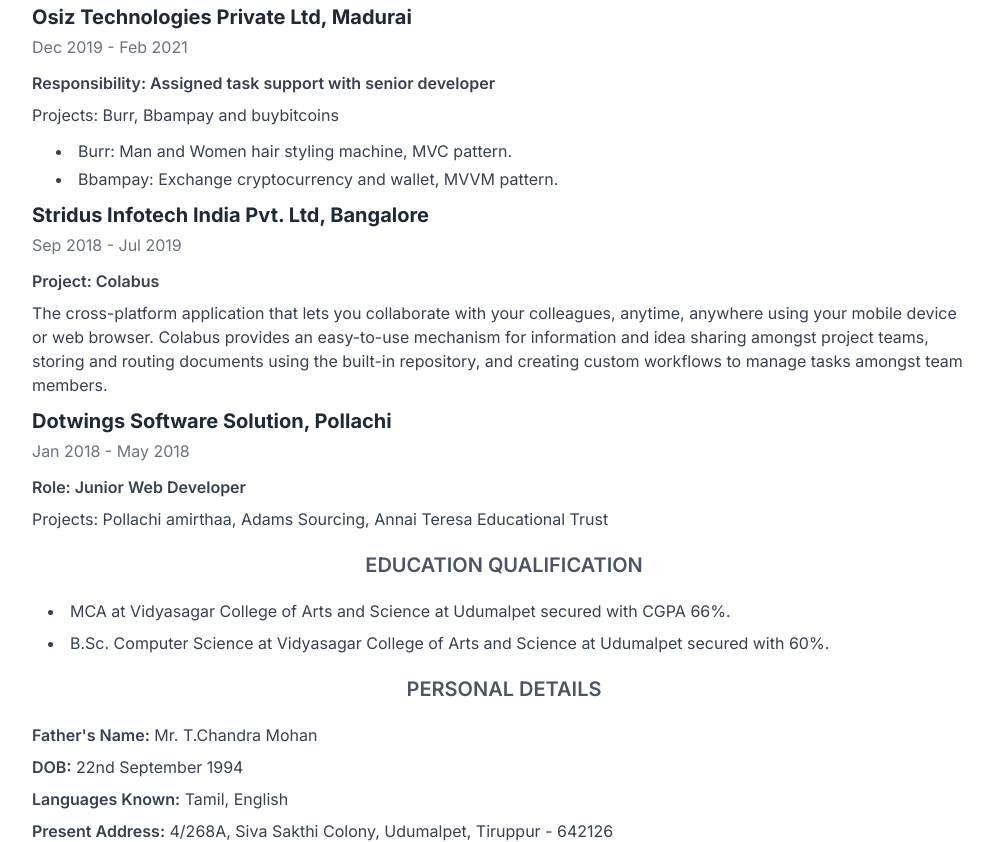
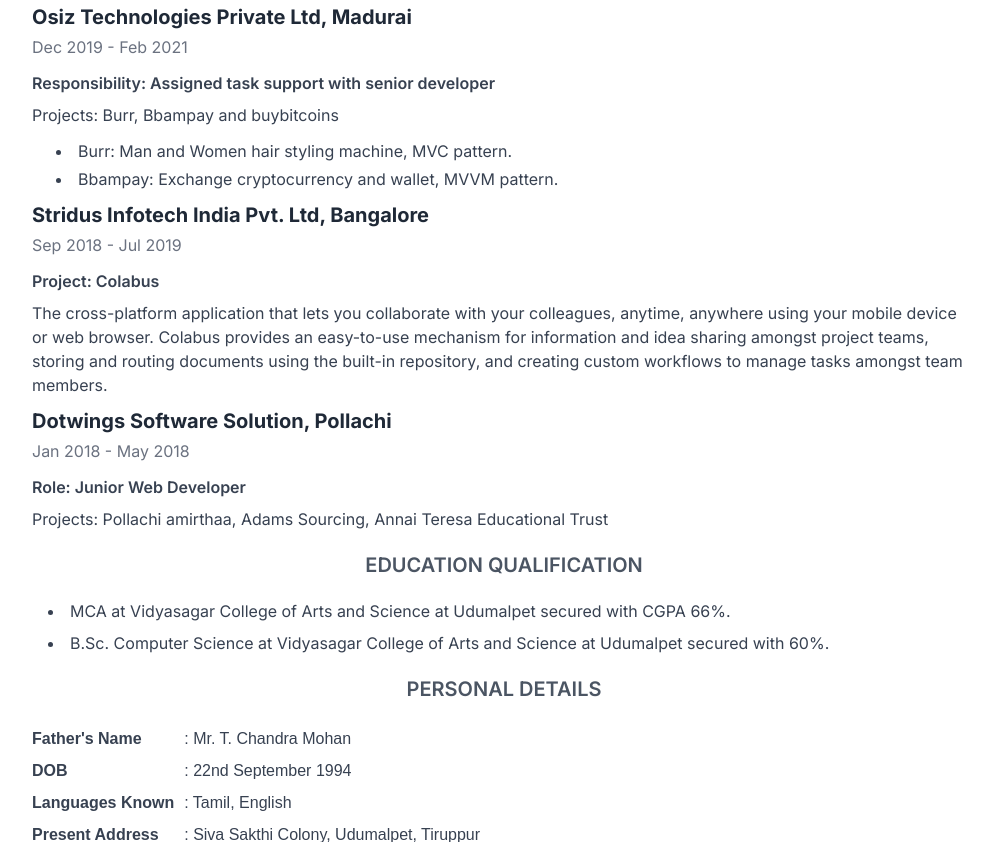
Before and after one commit to devtesterv/mainwesite, a plain HTML site: page VinothProfile.html in a window 1280 px wide. Shown: the part 1958-2800 px from the top of the page, without its empty margins (136-1129 px from the left). Drawn offline with nearby package versions, Linux system fonts and the light colour scheme.

Commit message:
code clean

```diff
--- a/VinothProfile.html
+++ b/VinothProfile.html
@@ -85,7 +85,6 @@
                         <path d="M18 8.118l-8 4-8-4V14a2 2 0 002 2h12a2 2 0 002-2V8.118z" />
                     </svg>
                     <a href="mailto:vinothchandru@hotmail.com" class="hover:text-blue-600 transition-colors duration-200">vinothchandru@hotmail.com</a>
-                    <a href="https://play.google.com/store/apps/dev?id=6910380729282684395&hl=en_US" class="hover:text-blue-600 transition-colors duration-200">HRMS</a>
                 </span>
                 <span class="flex items-center text-gray-700">
                     <svg xmlns="http://www.w3.org/2000/svg" class="h-6 w-6 mr-2 icon" viewBox="0 0 20 20" fill="currentColor">
@@ -246,12 +245,30 @@
             <div style="padding: 10px; margin: 10px;">
               <p class="font-semibold text-xl text-gray-600 font-medium text-center">PERSONAL DETAILS</p>
             </div>
-            <div class="text-gray-700 space-y-2">
-                <p><span class="font-semibold">Father's Name:</span> Mr. T.Chandra Mohan</p>
-                <p><span class="font-semibold">DOB:</span> 22nd September 1994</p>
-                <p><span class="font-semibold">Languages Known:</span> Tamil, English</p>
-                <p><span class="font-semibold">Present Address:</span> 4/268A, Siva Sakthi Colony, Udumalpet, Tiruppur - 642126</p>
-            </div>
+<!--            <div class="text-gray-700 space-y-2">-->
+<!--                <p><span class="font-semibold">Father's Name:</span> Mr. T.Chandra Mohan</p>-->
+<!--                <p><span class="font-semibold">DOB:</span> 22nd September 1994</p>-->
+<!--                <p><span class="font-semibold">Languages Known:</span> Tamil, English</p>-->
+<!--                <p><span class="font-semibold">Present Address:</span> 4/268A, Siva Sakthi Colony, Udumalpet, Tiruppur - 642126</p>-->
+<!--            </div>-->
+<table style="font-family: Arial, sans-serif; border-collapse: collapse;">
+  <tr>
+    <td style="padding: 4px 10px 4px 0; vertical-align: top; font-weight: bold;">Father's Name</td>
+    <td style="padding: 4px 0;">: Mr. T. Chandra Mohan</td>
+  </tr>
+  <tr>
+    <td style="padding: 4px 10px 4px 0; vertical-align: top; font-weight: bold;">DOB</td>
+    <td style="padding: 4px 0;">: 22nd September 1994</td>
+  </tr>
+  <tr>
+    <td style="padding: 4px 10px 4px 0; vertical-align: top; font-weight: bold;">Languages Known</td>
+    <td style="padding: 4px 0;">: Tamil, English</td>
+  </tr>
+  <tr>
+    <td style="padding: 4px 10px 4px 0; vertical-align: top; font-weight: bold;">Present Address</td>
+    <td style="padding: 4px 0;">: Siva Sakthi Colony, Udumalpet, Tiruppur</td>
+  </tr>
+</table>
         </section>
 
         <!-- Footer -->
```
